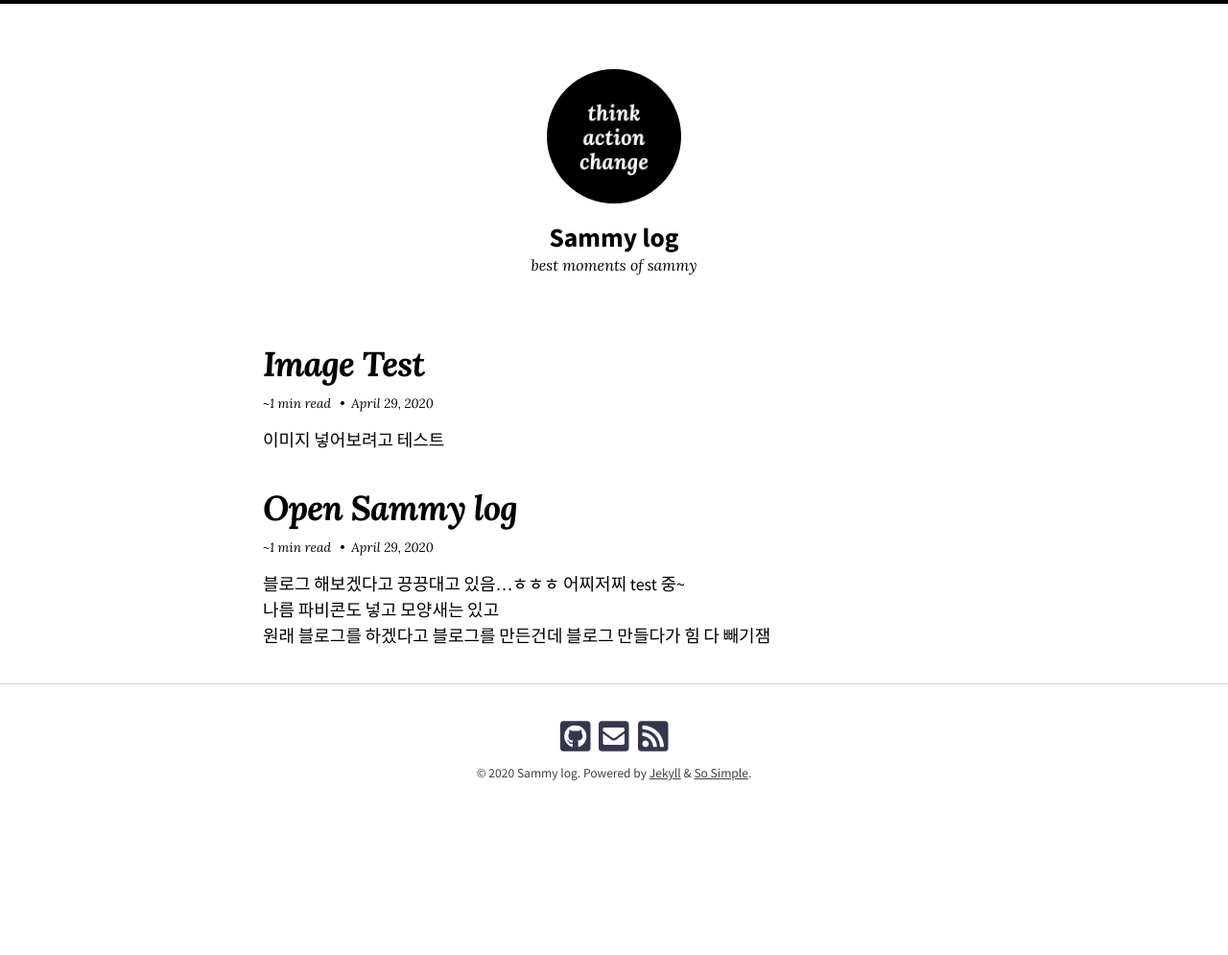
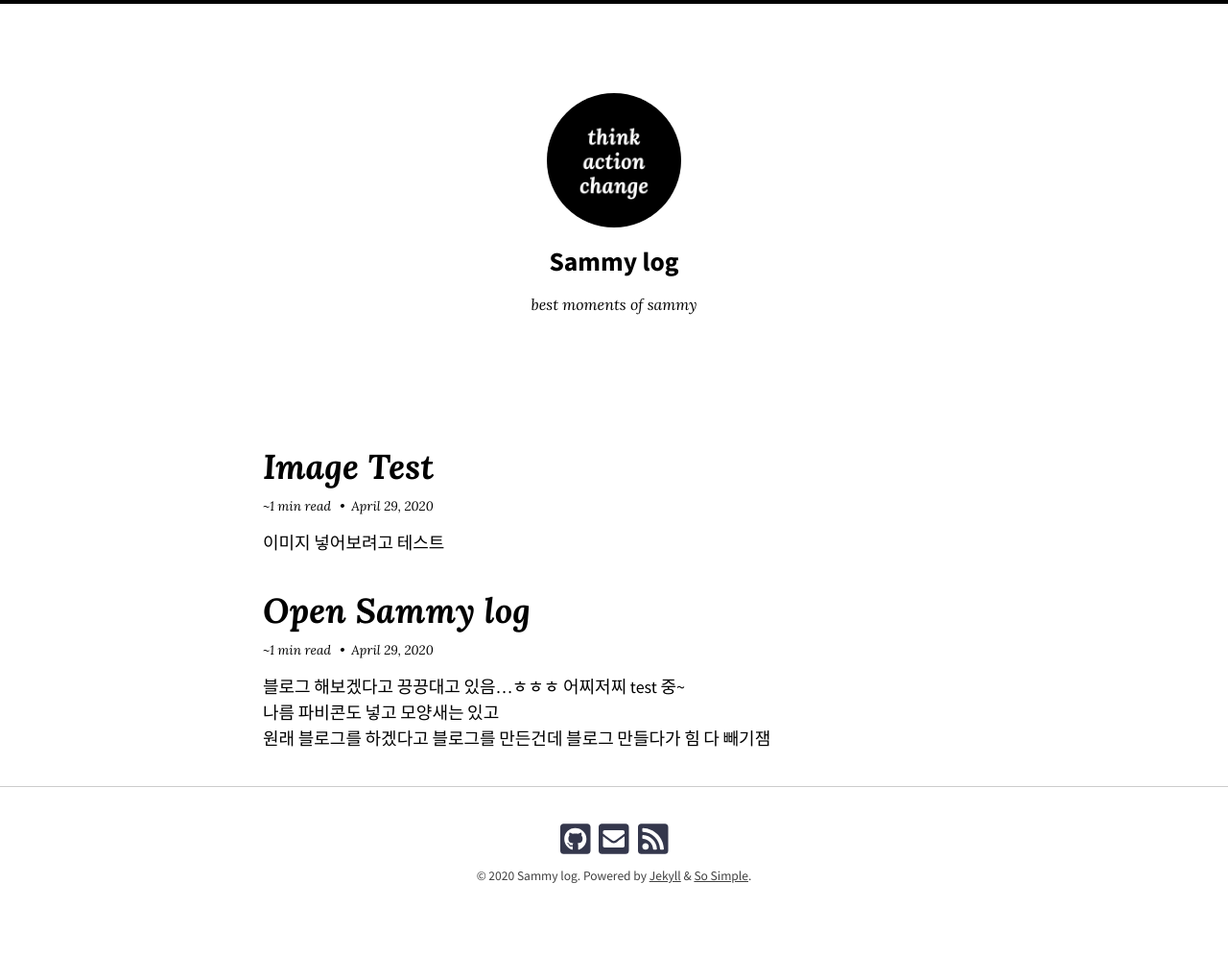
Before and after one commit to ssammykim/ssammykim.github.io, a Jekyll site: the page built from index.html, in a window 1280 px wide. Shown: the whole page at 96% size. Built offline with Jekyll 4.4.1, drawn with Linux system fonts in a browser that asks for light colours; nearby versions of some CDN libraries; some web fonts are replaced; the list of posts is cut into pages by our own code; before the commit the page ends 900 px from its top, so only the background shows below that.

Commit message:
modified layout

```diff
--- a/assets/css/main.scss
+++ b/assets/css/main.scss
@@ -23,3 +23,30 @@
 @import "so-simple";
 
 /* For Image center*/
+
+.center {
+    display: block;
+    margin: auto;
+}
+
+li {
+    margin-top: 5px;
+    margin-bottom: 10px;
+}
+
+P {
+    margin-block-end: 20px;
+}
+
+.entry-title {
+    letter-spacing: 0px;
+}
+
+.page-title {
+    letter-spacing: -1px;
+    margin-bottom: 2em;
+}
+
+.site-description {
+    margin-top: 1.0em;
+}
```
